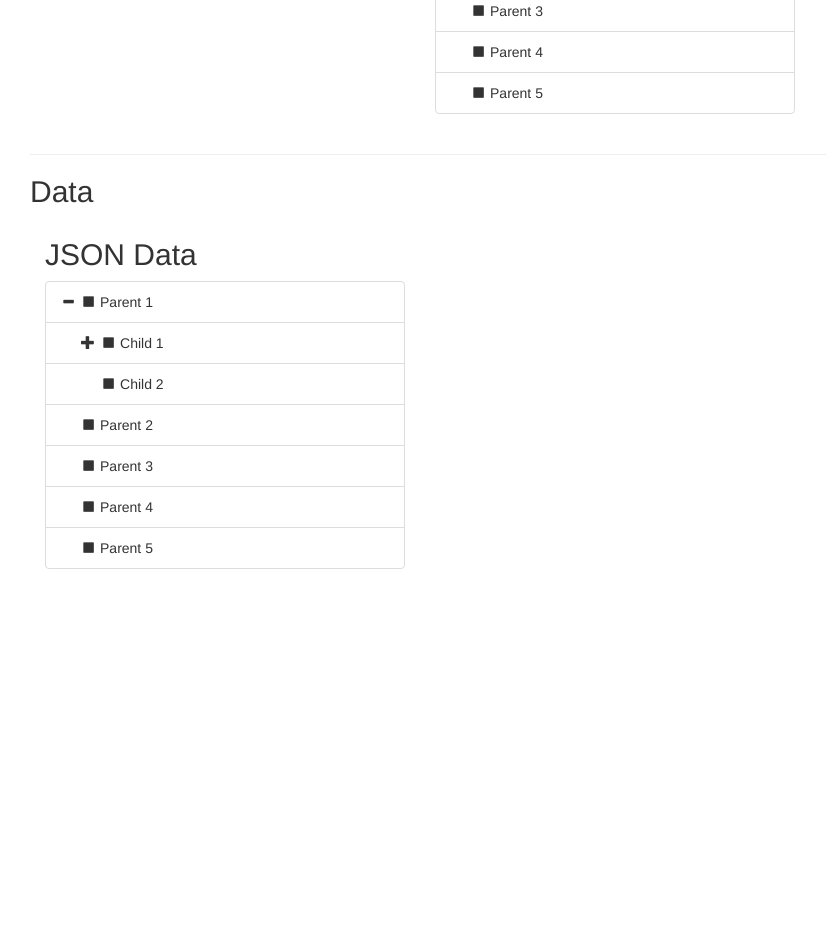
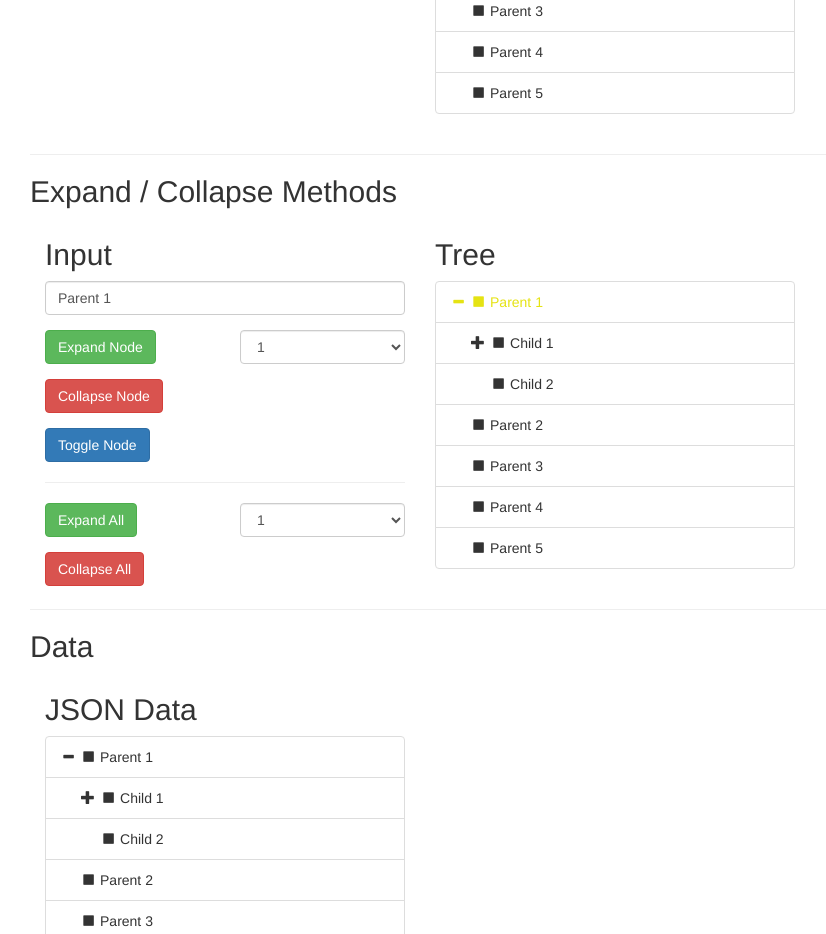
Before and after one commit to jonmiles/bootstrap-treeview, a website: page public/index.html in a window 1280 px wide. Shown: the part 2418-3352 px from the top of the page, without its empty margins (25-851 px from the left). Before the commit the page ends 3087 px from the top, so only its background shows below. Drawn offline with nearby package versions, Linux system fonts and the light colour scheme; files whose address does not match are found by name.

Commit message:
Updated examples, adding new expand collapse methods #28

```diff
--- a/public/index.html
+++ b/public/index.html
@@ -112,6 +112,53 @@
         <div class="col-sm-4">
           <h2>Results</h2>
           <div id="search-output"></div>
+        </div>
+      </div>
+      <div class="row">
+        <hr>
+        <h2>Expand / Collapse Methods</h2>
+        <div class="col-sm-4">
+          <h2>Input</h2>
+          <div class="form-group">
+            <label for="input-expand-node" class="sr-only">Search Tree:</label>
+            <input type="input" class="form-control" id="input-expand-node" placeholder="Identify node..." value="Parent 1">
+          </div>
+          <div class="form-group row">
+            <div class="col-sm-6">
+              <button type="button" class="btn btn-success expand-node" id="btn-expand-node">Expand Node</button>
+            </div>
+            <div class="col-sm-6">
+              <select class="form-control" id="select-expand-node-levels">
+                <option>1</option>
+                <option>2</option>
+              </select>
+            </div>
+          </div>
+          <div class="form-group">
+            <button type="button" class="btn btn-danger expand-node" id="btn-collapse-node">Collapse Node</button>
+          </div>
+          <div class="form-group">
+            <button type="button" class="btn btn-primary expand-node" id="btn-toggle-node">Toggle Node</button>
+          </div>
+          <hr>
+          <div class="form-group row">
+            <div class="col-sm-6">
+              <button type="button" class="btn btn-success" id="btn-expand-all">Expand All</button>
+            </div>
+            <div class="col-sm-6">
+              <select class="form-control" id="select-expand-all-levels">
+                <option>1</option>
+                <option>2</option>
+              </select>
+            </div>
+          </div>
+          <button type="button" class="btn btn-danger" id="btn-collapse-all">Collapse All</button>
+        </div>
+        <div class="col-sm-4">
+          <h2>Tree</h2>
+          <div id="treeview-expandible" class=""></div>
+        </div>
+        <div class="col-sm-4">
         </div>
       </div>
       <div class="row">
@@ -407,6 +454,47 @@
         });
 
 
+
+        var $expandibleTree = $('#treeview-expandible').treeview({
+          data: defaultData
+        });
+
+        var findExpandibleNode = function() {
+          return $expandibleTree.treeview('search', [ $('#input-expand-node').val(), { ignoreCase: false, exactMatch: true } ]);
+        };
+        var expandibleNode = findExpandibleNode();
+
+        // Expand/collapse/toggle nodes
+        $('#input-expand-node').on('keyup', function (e) {
+          expandibleNode = findExpandibleNode();
+          $('.expand-node').prop('disabled', !(expandibleNode.length === 1));
+        });
+
+        $('#btn-expand-node.expand-node').on('click', function (e) {
+          var levels = $('#select-expand-node-levels').val();
+          $expandibleTree.treeview('expandNode', [ expandibleNode[0], levels ]);
+        });
+
+        $('#btn-collapse-node.expand-node').on('click', function (e) {
+          $expandibleTree.treeview('collapseNode', expandibleNode[0]);
+        });
+
+        $('#btn-toggle-node.expand-node').on('click', function (e) {
+          $expandibleTree.treeview('toggleNodeExpanded', expandibleNode[0]);
+        });
+
+        // Expand/collapse all
+        $('#btn-expand-all').on('click', function (e) {
+          var levels = $('#select-expand-all-levels').val();
+          $expandibleTree.treeview('expandAll', levels);
+        });
+
+        $('#btn-collapse-all').on('click', function (e) {
+          $expandibleTree.treeview('collapseAll');
+        });
+
+
+
         var $tree = $('#treeview12').treeview({
           data: json
         });
```
